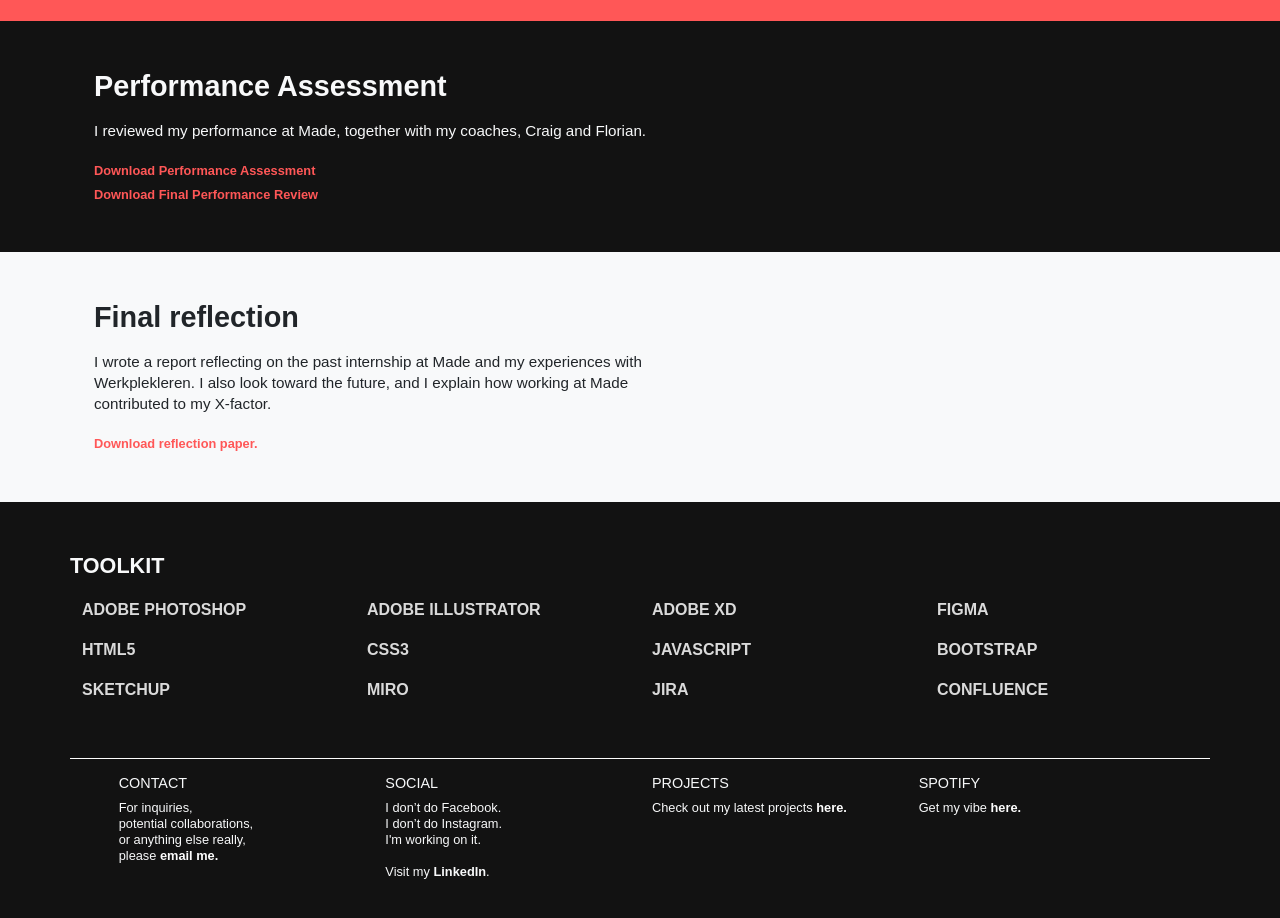
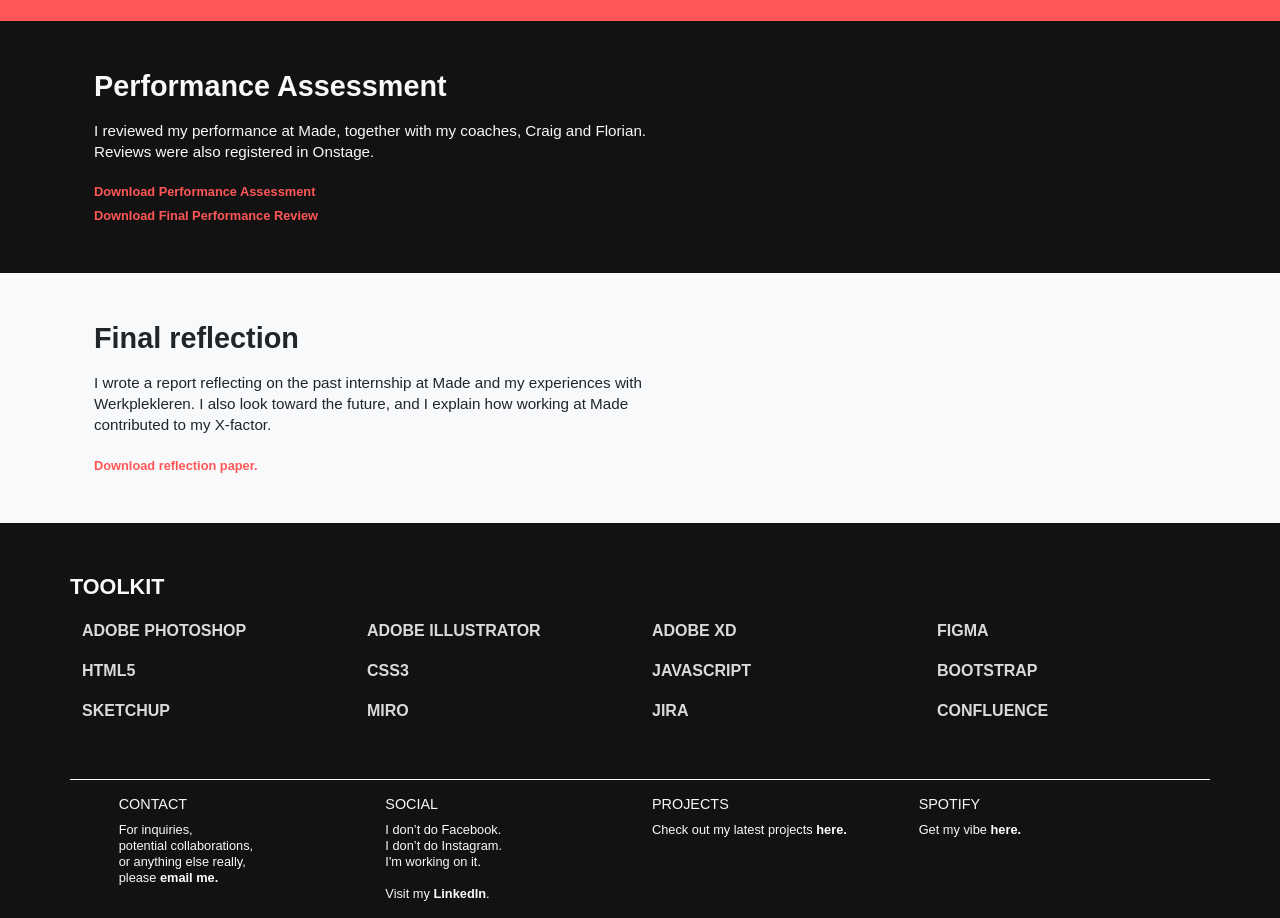
Before and after one commit to JanHuysmansPXL/portfolioWPL2, a plain HTML site: page werkplekleren4.html in a window 1280 px wide. Shown: the part 1180-2098 px from the top of the page. Before the commit the page ends 2076 px from the top, so only its background shows below. Drawn offline with nearby package versions, Linux system fonts and the light colour scheme; a web font is replaced by a local one.

Commit message:
toevoeging OnStage WPL4

```diff
--- a/werkplekleren4.html
+++ b/werkplekleren4.html
@@ -117,7 +117,7 @@
             <div class="row mx-auto justify-content-center">
                 <div class="col-12 subject-block__title--md mb-1 justify-content-center">
                     <h3 class="subject-block__text--lg text-light">Performance Assessment</h3>
-                    <p class="subject-block__text text-light mt-3">I reviewed my performance at Made, together with my coaches, Craig and Florian.</p>
+                    <p class="subject-block__text text-light mt-3">I reviewed my performance at Made, together with my coaches, Craig and Florian. Reviews were also registered in Onstage.</p>
                 </div>
                 <!-- Link Kwadrant -->
                 <a href="assets/werkplekleren4/HuysmansJan_2DVOb_Beoordeling-Functioneringsgesprek-Sem2.pdf" target="_blank" download="Beoordeling Functioneringsgesprek - Jan Huysmans" class="download-link text-red-prim">Download Performance Assessment</a>
```
